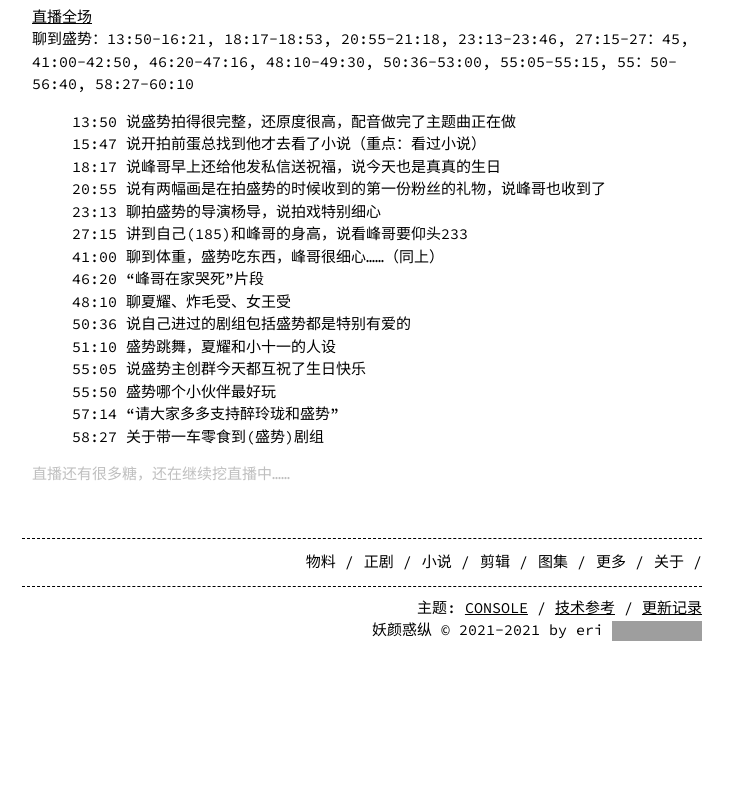
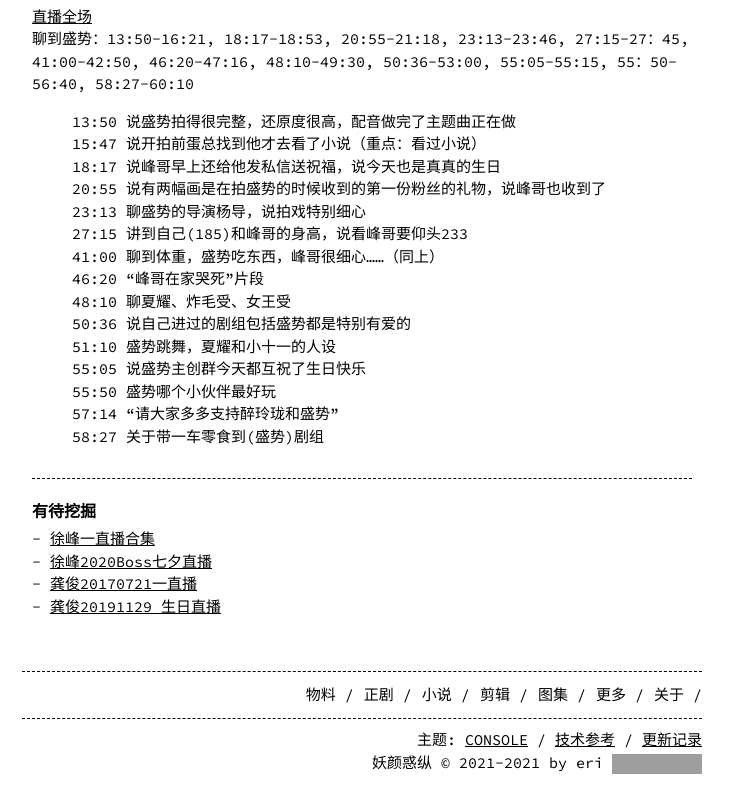
Before and after one commit to eri129/fengjun, a Jekyll site: the page built from index.md, in a window 1280 px wide and 1400 px high, scrolled down 14399 px, cut to the strip 606-1400 px from the top of the window. Shown: the whole strip, without its empty margins (278-1011 px from the left). Built offline with Jekyll 4.4.1, drawn with Linux system fonts in a browser that asks for light colours; before the commit the page ends 15667 px from its top, so only the background shows below that; grey boxes are pictures that could not be loaded.

```diff
--- a/_sass/base.scss
+++ b/_sass/base.scss
@@ -220,8 +220,12 @@ img {
 	color:var(--warn-color);
 }
 
-.text-hidden{
+.text-hidden {
 	color: #bfbfbf;
+}
+
+.text-delete {
+	text-decoration: line-through;
 }
 
 
--- a/index.md
+++ b/index.md
@@ -29,6 +29,7 @@ permalink: /
 * [20171223 上海见面会AfterParty](#-20171223-上海见面会AfterParty)
 ### [直播](#直播-1)
 * [20161129 俊俊生日直播](#-20161129-俊俊生日直播)
+
 <div class="line"></div>
 
 
@@ -279,7 +280,7 @@ P2
 > 15:47 说开拍前蛋总找到他才去看了小说（重点：看过小说）
 > 18:17 说峰哥早上还给他发私信送祝福，说今天也是真真的生日
 > 20:55 说有两幅画是在拍盛势的时候收到的第一份粉丝的礼物，说峰哥也收到了
-> 23:13 聊拍盛势的导演杨导，说拍戏特别细心
+> 23:13 聊盛势的导演杨导，说拍戏特别细心
 > 27:15 讲到自己(185)和峰哥的身高，说看峰哥要仰头233
 > 41:00 聊到体重，盛势吃东西，峰哥很细心……（同上）
 > 46:20 “峰哥在家哭死”片段
@@ -291,4 +292,10 @@ P2
 > 57:14 “请大家多多支持醉玲珑和盛势”
 > 58:27 关于带一车零食到(盛势)剧组
 
-<div class="text-hidden">直播还有很多糖，还在继续挖直播中……</div>
+<div class="line"></div>
+
+## 有待挖掘
+* [徐峰一直播合集](https://www.bilibili.com/video/BV1M64y1D7bg)
+* [徐峰2020Boss七夕直播](https://www.bilibili.com/video/BV1L54y1e7Gp)
+* [龚俊20170721一直播](https://www.bilibili.com/video/BV18x411i7ht)
+* [龚俊20191129 生日直播](https://www.bilibili.com/video/BV1vU4y1p7Fq)
```
Also changed, not shown: about.md (+3 -3 lines), fanvid.md (+81 -1 lines), gallery.md (+1 -3 lines), changelog.md.
